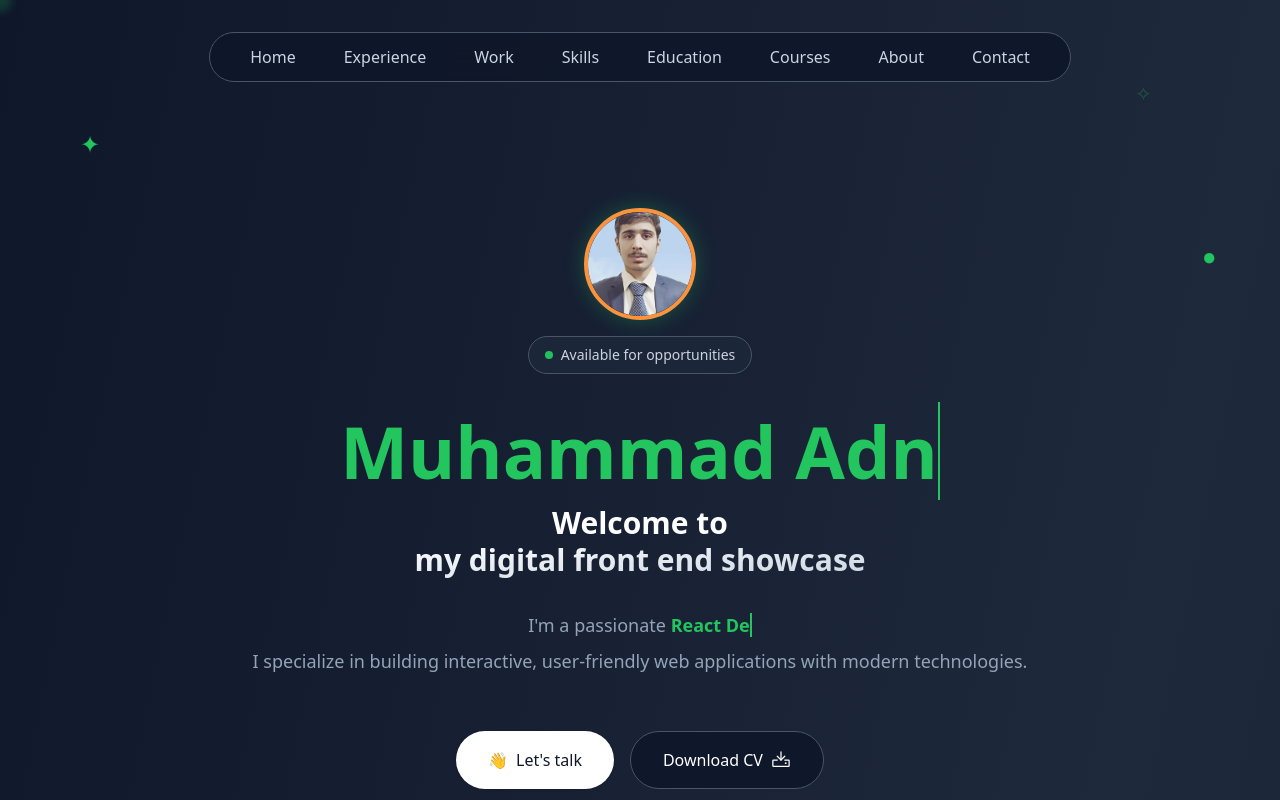
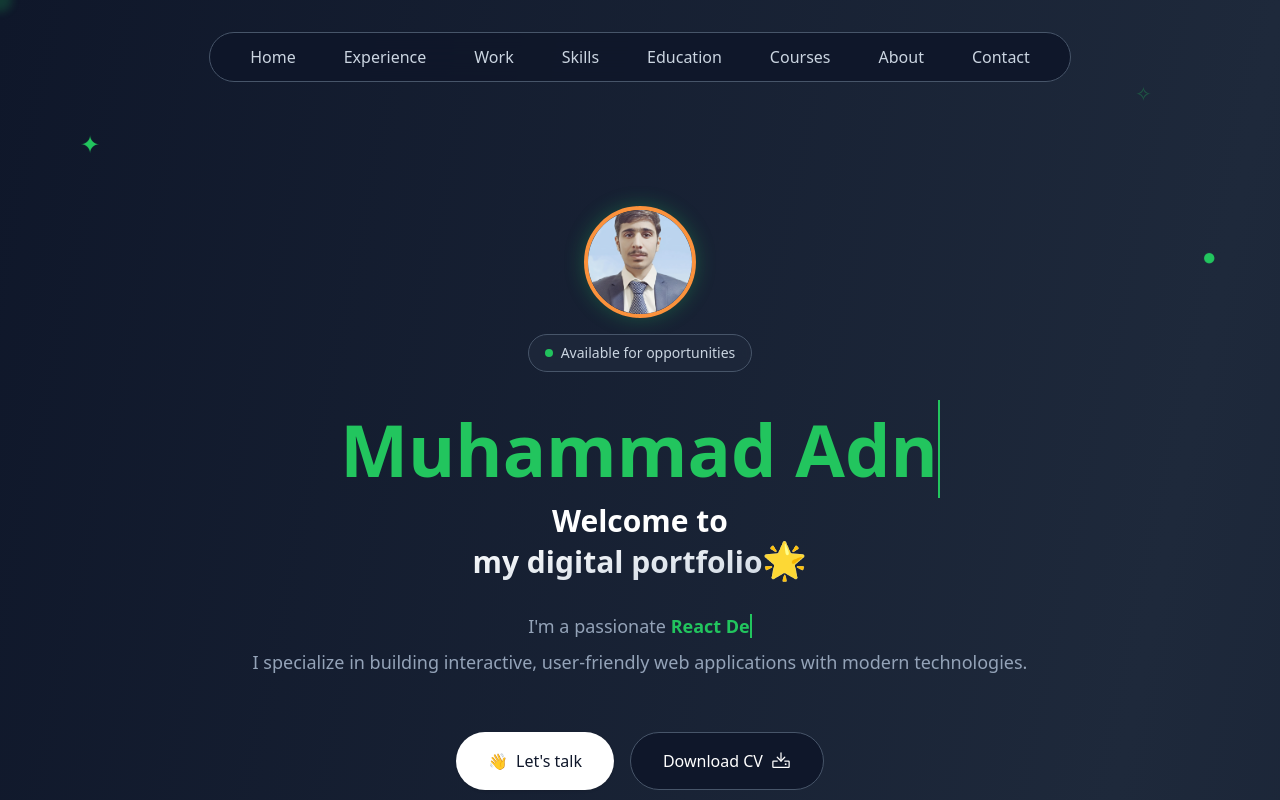
Before and after one commit to AdnanSaqib123/adnans-showcase, a React (Vite) app: page / in a window 1280 px wide. Shown: the top 800 px of the page. Built offline with nearby package versions, Linux system fonts and the light colour scheme.

Commit message:
changed text

```diff
--- a/src/components/HeroSection.jsx
+++ b/src/components/HeroSection.jsx
@@ -109,7 +109,7 @@
         Welcome to
         <br />
         <span className="bg-gradient-to-br from-white to-slate-300 bg-clip-text text-transparent">
-          my digital front end showcase
+          my digital portfolio<span className='text-yellow-400 text-4xl'>🌟</span>
         </span>
       </div>
 
```
